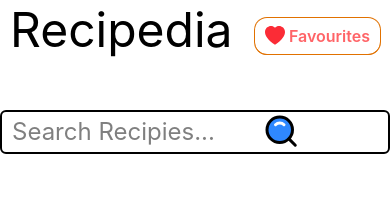
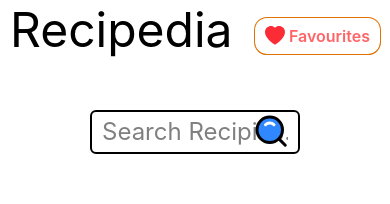
Before and after one commit to Hishamkool/Recipedia, a React (Vite) app: page / in a window 390 px wide. Shown: the top 204 px of the page. Built offline with nearby package versions, Linux system fonts and the light colour scheme; no server answers.

Commit message:
header size small screens and search icon going to center fix

```diff
--- a/src/components/DefaultHeader.jsx
+++ b/src/components/DefaultHeader.jsx
@@ -5,8 +5,8 @@ import FavouritesButton from "./FavouritesButton";
 function DefaultHeader() {
   const navigate = useNavigate();
   return (
-    <header className="bg-white h-12 sm:h-14 md:h-16 w-full px-2.5 py-1.5 shadow-2xl sticky top-0 z-50">
-      <div className="flex items-center flex-row h-full justify-between">
+    <header className="bg-white h-16 sm:h-18  w-full px-2.5 py-1.5 shadow-2xl sticky top-0 z-50">
+      <div className="flex items-center flex-row h-14 justify-between">
         <button
           className="px-5 py-1 rounded border border-gray-300 bg-gray-100 shadow-xl"
           onClick={() => navigate(-1)}
--- a/src/components/HeaderHome.jsx
+++ b/src/components/HeaderHome.jsx
@@ -11,10 +11,10 @@ function HeaderHome({ handleSearchItem }) {
           <h1 className="text-5xl ">Recipedia</h1>
           <FavouritesButton />
         </div>
-        <div className="flex justify-center items-center  mt-14  ">
+        <div className="flex justify-center items-center  mt-14 w-full max-w-4xl mx-auto px-20  relative">
           <input
             type="text"
-            className="text-2xl border-2 rounded-md px-2.5 py-1 w-screen mx-20 relative"
+            className="text-2xl border-2 rounded-md px-2.5 py-1 w-full "
             placeholder="Search Recipies..."
             name="search-recipe"
             id="search-recipe"
@@ -22,7 +22,7 @@ function HeaderHome({ handleSearchItem }) {
             onKeyDown={() => handleSearchItem(serachValue)}
           ></input>
           <button
-            className="absolute right-20 px-2.5 py-1"
+            className="absolute  right-20 px-2.5 py-1"
             onClick={() => handleSearchItem(serachValue)}
           >
             <SerachIcon className="size-9" />
```
